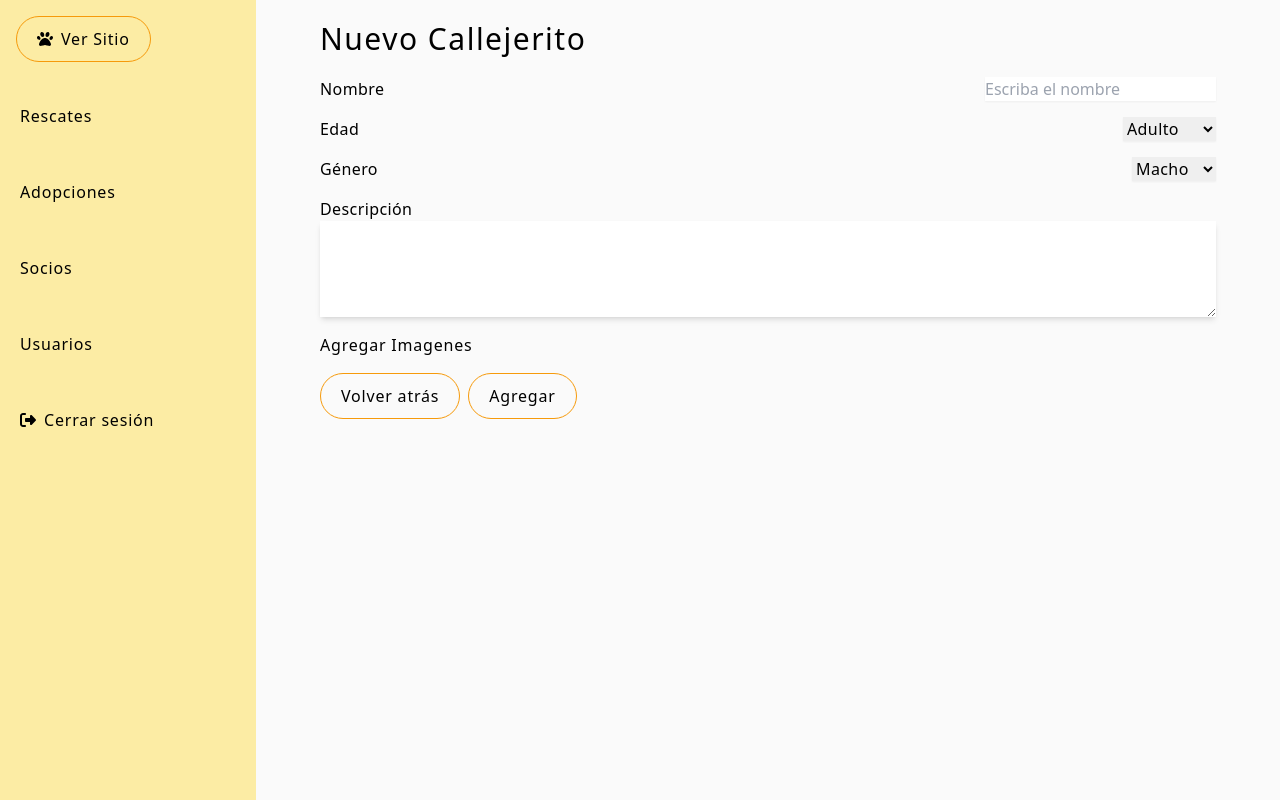
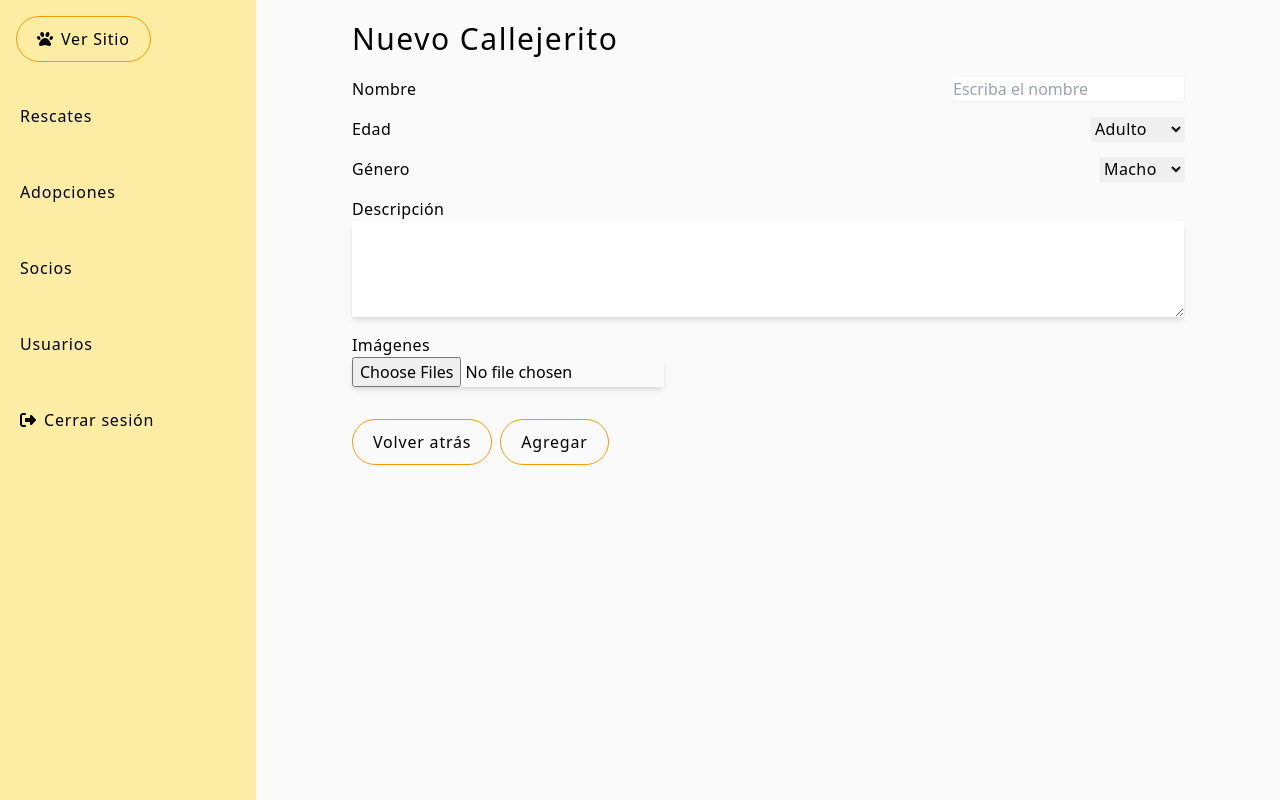
Before and after one commit to KariRomero/fundacionCallejeritos, a React (Vite) app in the folder client/: page /admin/rescates/create in a window 1280 px wide. Built offline with nearby package versions, Linux system fonts and the light colour scheme.

Commit message:
listo cargar img desde RescuesCreateForm

```diff
--- a/client/src/views/Dashboard/AdoptionsDashboard/AdoptionsCreateForm.jsx
+++ b/client/src/views/Dashboard/AdoptionsDashboard/AdoptionsCreateForm.jsx
@@ -4,6 +4,8 @@ import { useNavigate, Link } from "react-router-dom";
 import { createAdoptions, getAdoptions } from "../../../redux/adoptions/adoptionsActions";
 import validateAdoptionsCreateForm from "./validateAdoptionsCreateForm";
 import Swal from 'sweetalert2';
+import { FontAwesomeIcon } from '@fortawesome/react-fontawesome';
+import { faTrash } from '@fortawesome/free-solid-svg-icons';
 
 const AdoptionsCreateForm = () => {
     const dispatch = useDispatch();
@@ -35,8 +37,29 @@ const AdoptionsCreateForm = () => {
         imageFiles: ''
     });
 
+
+    const handleChange = (e) => {
+        const { name, value, type, checked } = e.target;
+        const newValue = type === 'checkbox' ? checked : value;
+        setForm({
+            ...form,
+            [name]: newValue,
+        });
+        setErrors(validateAdoptionsCreateForm({
+            ...form,
+            [name]: newValue,
+        }));
+    };
+
     const handleImageChange = (e) => {
         const files = Array.from(e.target.files);
+        if (form.imageFiles.length + files.length > 5) {
+            Swal.fire({
+                title: "Solo puedes subir un máximo de 5 imágenes",
+                icon: "error",
+                confirmButtonColor: "#f69a0b",
+            });
+        }
         setForm({
             ...form,
             imageFiles: [...form.imageFiles, ...files],
@@ -51,23 +74,6 @@ const AdoptionsCreateForm = () => {
             imageFiles: newImageFiles,
         });
     };
-
-
-
-
-    const handleChange = (e) => {
-        const { name, value, type, checked } = e.target;
-        const newValue = type === 'checkbox' ? checked : value;
-        setForm({
-            ...form,
-            [name]: newValue,
-        });
-        setErrors(validateAdoptionsCreateForm({
-            ...form,
-            [name]: newValue,
-        }));
-    };
-
 
     const handleSubmit = (e) => {
         e.preventDefault();
@@ -110,8 +116,6 @@ const AdoptionsCreateForm = () => {
         setNavigateToAdoptions(true);
     };
 
-
-
     useEffect(() => {
         if (navigateToAdoptions) {
             navigate('/admin/adopciones');
@@ -124,8 +128,8 @@ const AdoptionsCreateForm = () => {
     return (
         <section className="flex justify-center sm:ml-64">
             <div className="w-full max-w-4xl mt-4">
-                <h1 className="title">Nuevo Callejerito</h1>
-                <form onSubmit={handleSubmit}>
+                <h1 className="title ml-8">Nuevo Callejerito</h1>
+                <form onSubmit={handleSubmit} className="mx-8">
                     <div className="my-4 flex justify-between">
                         <label className="paragraph">Nombre</label>
                         <div className="grid">
@@ -237,14 +241,17 @@ const AdoptionsCreateForm = () => {
                                 className="shadow-md"
                             />
                             {form.imageFiles.map((file, index) => (
-                                <div key={index} className="flex items-center">
-                                    <p>{file.name}</p> {/* Mostrar el nombre del archivo */}
+                                <div
+                                key={index}
+                                className="flex justify-between items-center my-2"
+                                >
+                                    <p>{file.name}</p>
                                     <button
                                         type="button"
-                                        className="ml-2 text-red-600 hover:text-red-800"
+                                        className="hover:text-red"
                                         onClick={() => handleRemoveImage(index)}
                                     >
-                                        Eliminar
+                                        <FontAwesomeIcon icon={faTrash} className='px-2' />
                                     </button>
                                 </div>
                             ))}
--- a/client/src/views/Dashboard/RescuesDashboard/RescuesCreateForm.jsx
+++ b/client/src/views/Dashboard/RescuesDashboard/RescuesCreateForm.jsx
@@ -1,27 +1,63 @@
-import { useState } from "react";
+import { useState, useEffect } from "react";
 import { useDispatch, useSelector } from "react-redux";
 import { useNavigate, Link } from "react-router-dom";
-import { createRescues } from "../../../redux/rescues/rescuesActions";
+import { createRescues, getRescues } from "../../../redux/rescues/rescuesActions";
 import Swal from 'sweetalert2';
+import { FontAwesomeIcon } from '@fortawesome/react-fontawesome';
+import { faTrash } from '@fortawesome/free-solid-svg-icons';
 
 const RescuesCreateForm = () => {
     const dispatch = useDispatch();
     const navigate = useNavigate();
     const { rescues } = useSelector(state => state.rescues);
+    const [navigateToRescues, setNavigateToRescues] = useState(false);
 
     const [form, setForm] = useState({
         name: '',
         gender: 'macho',
         age: 'adulto',
         description: '',
-        image: []
+        imageFiles: []
     });
+
+    // const [errors, setErrors] = useState({
+    //     name: '',
+    //     gender: '',
+    //     age: '',
+    //     description: '',
+    //     imageFiles: ''
+    // });
 
     const handleChange = (e) => {
         const { name, value, type, checked } = e.target;
         setForm({
             ...form,
             [name]: type === 'checkbox' ? checked : value,
+        });
+    };
+
+    const handleImageChange = (e) => {
+        const files = Array.from(e.target.files);
+        if (form.imageFiles.length + files.length > 5) {
+            Swal.fire({
+                title: "Solo puedes subir un máximo de 5 imágenes",
+                icon: "error",
+                confirmButtonColor: "#f69a0b",
+            });
+        }
+        setForm({
+            ...form,
+            imageFiles: [...form.imageFiles, ...files],
+        });
+    };
+
+
+    const handleRemoveImage = (index) => {
+        const newImageFiles = [...form.imageFiles];
+        newImageFiles.splice(index, 1); // Eliminar el archivo en el índice dado
+        setForm({
+            ...form,
+            imageFiles: newImageFiles,
         });
     };
 
@@ -35,13 +71,21 @@ const RescuesCreateForm = () => {
                 confirmButtonColor: "#f69a0b",
             });
         } else {
+            const formData = new FormData();
+            for (const key in form) {
+                if (key === 'imageFiles') {
+                    form.imageFiles.forEach(file => formData.append('imageFiles', file));
+                } else {
+                    formData.append(key, form[key]);
+                }
+            }
             dispatch(createRescues(form));
             setForm({
                 name: '',
                 gender: 'macho',
                 age: 'adulto',
                 description: '',
-                image: []
+                imageFiles: []
             });
             Swal.fire({
                 title: "Nuevo rescate",
@@ -50,13 +94,21 @@ const RescuesCreateForm = () => {
                 confirmButtonColor: "#f69a0b",
             });
         }
-        navigate('/admin/rescates');
+        setNavigateToRescues(true);
     };
+
+    useEffect(() => {
+        if (navigateToRescues) {
+            navigate('/admin/rescates');
+            dispatch(getRescues());
+        }
+    }, [navigateToRescues, navigate, dispatch]);
+
     return (
         <section className="flex justify-center sm:ml-64">
             <div className="w-full max-w-4xl mt-4">
-                <h1 className="title">Nuevo Callejerito</h1>
-                <form onSubmit={handleSubmit}>
+                <h1 className="title ml-8">Nuevo Callejerito</h1>
+                <form onSubmit={handleSubmit} className="mx-8">
                     <div className="my-4 flex justify-between">
                         <label className="paragraph">Nombre</label>
                         <input
@@ -99,25 +151,40 @@ const RescuesCreateForm = () => {
 
                     <div className="my-4 grid">
                         <label className="paragraph">Descripción</label>
-                        <textarea name="description" rows="4" cols='100' onChange={handleChange} className="shadow-md"></textarea>
-                        {/* <input
-                            placeholder='Escriba una descripción'
-                            type="text"
-                            value={form.description}
-                            name='description'
+                        <textarea
+                            name="description"
+                            rows="4"
+                            cols='100'
                             onChange={handleChange}
-                        /> */}
+                            className="shadow-md"></textarea>
                     </div>
 
-                    <div>
-                        <button className="font-medium text-base tracking-wider ">Agregar Imagenes</button>
-                        {/* <label>Imagenes</label>
-                        <input
-                        placeholder='escriba el nombre'
-                        type="text"
-                        value={form.name}
-                        name='name'
-                        /> */}
+                    <div className="my-4">
+                        <label className="paragraph">Imágenes</label>
+                        <div>
+                            <input
+                                type="file"
+                                multiple
+                                onChange={handleImageChange}
+                                className="shadow-md"
+                            />
+                            {form.imageFiles.map((file, index) => (
+                                <div
+                                key={index}
+                                className="flex justify-between items-center my-2"
+                                >
+                                    <p>{file.name}</p>
+                                    <button
+                                        type="button"
+                                        className="hover:text-red"
+                                        onClick={() => handleRemoveImage(index)}
+                                    >
+                                        <FontAwesomeIcon icon={faTrash} className='px-2' />
+                                    </button>
+                                </div>
+                            ))}
+                            {/* {errors.imageFiles && <p className="text-red">{errors.imageFiles}</p>} */}
+                        </div>
                     </div>
 
                     <Link to='/admin/rescates'>
```
